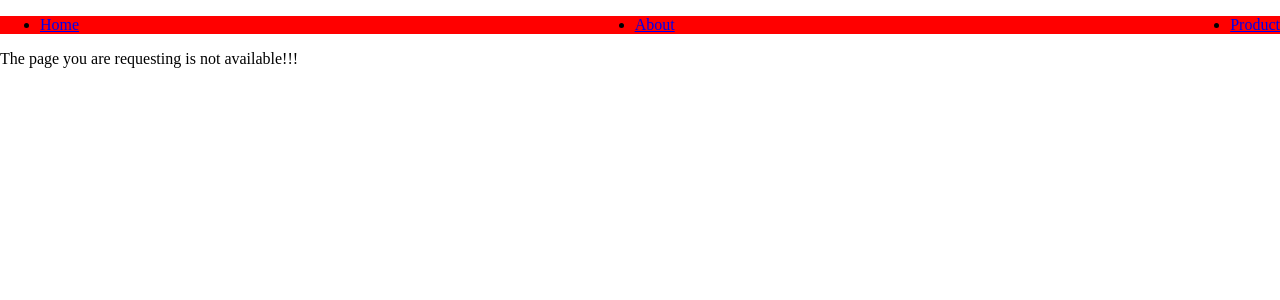
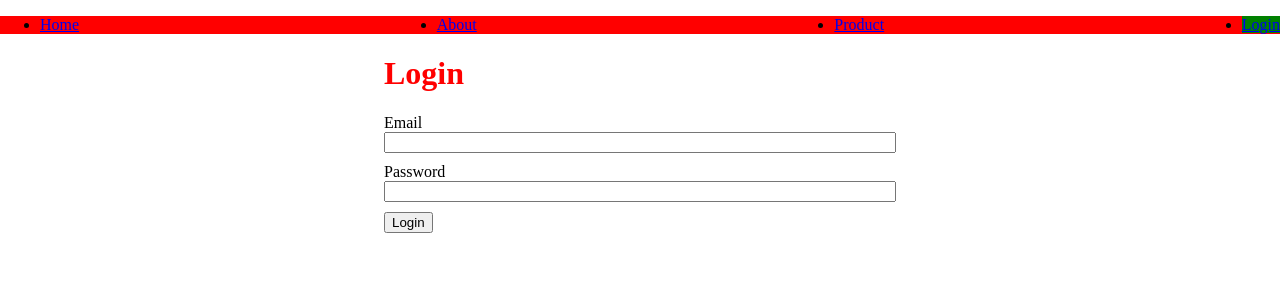
Before and after one commit to Alabi12/travel-app, a React (Vite) app: page /login in a window 1280 px wide. Shown: the top 300 px of the page. Built offline with nearby package versions, Linux system fonts and the light colour scheme.

Commit message:
add login section for user to login in to be directed to the sidebar and map container

```diff
--- a/src/App.jsx
+++ b/src/App.jsx
@@ -5,6 +5,7 @@ import About from "./pages/About";
 import Product from "./pages/Product";
 import PageNotFount from "./components/PageNotFount";
 import AppLayout from "./pages/AppLayout";
+import Login from "./pages/Login";
 
 function App() {
   return (
@@ -15,6 +16,7 @@ function App() {
           <Route path='about' element={<About />} />
           <Route path='product' element={<Product />} />
           <Route path='app' element={<AppLayout />} />
+          <Route path='login' element={<Login />} />
           <Route path='*' element={<PageNotFount />} />
         </Routes>
       </BrowserRouter>
--- /dev/null
+++ b/src/components/MapContainer.jsx
@@ -0,0 +1,7 @@
+function MapContainer() {
+  return (
+    <div>MapContainer</div>
+  )
+}
+
+export default MapContainer
--- a/src/components/PageNav.jsx
+++ b/src/components/PageNav.jsx
@@ -15,6 +15,9 @@ function PageNav() {
         <li>
           <NavLink to='/product'>Product</NavLink>
         </li>
+        <li>
+          <NavLink to='/login'>Login</NavLink>
+        </li>
       </ul>
     </nav>
   );
--- /dev/null
+++ b/src/components/Sidebar.jsx
@@ -0,0 +1,10 @@
+import styles from './Sidebar.module.css'
+function Sidebar() {
+  return (
+    <div className={styles.sidebar}>
+        Sidebar
+    </div>
+  )
+}
+
+export default Sidebar
--- /dev/null
+++ b/src/components/Sidebar.module.css
@@ -0,0 +1,4 @@
+.sidebar {
+    background-color: lightgray;
+    height: 100vh;
+}
--- a/src/pages/AppLayout.jsx
+++ b/src/pages/AppLayout.jsx
@@ -1,13 +1,16 @@
-import AppNav from "../components/AppNav"
-import PageNav from "../components/PageNav"
-
+import MapContainer from "../components/MapContainer"
+import Sidebar from "../components/Sidebar"
+import styles from './AppLayout.module.css'
 function AppLayout() {
   return (
-    <>
-    <PageNav />
-    <AppNav />
-    <div>AppLayout</div>
-    </>
+    <div className={styles.appContainer}>
+    <div>
+      <Sidebar />
+    </div>
+    <div>
+      <MapContainer />
+    </div>
+  </div>
 
   )
 }
--- /dev/null
+++ b/src/pages/AppLayout.module.css
@@ -0,0 +1,7 @@
+.appContainer {
+    display: flex;
+}
+
+.appContainer > div {
+    flex: 1;
+}
--- /dev/null
+++ b/src/pages/Login.jsx
@@ -0,0 +1,31 @@
+import PageNav from '../components/PageNav';
+import styles from './Login.module.css';
+function Login() {
+  return (
+    <>
+    <PageNav />
+    <div className={styles.login}>
+    <h1>Login</h1>
+    <form>
+      <div className={styles.marginTop}>
+        <label>Email</label>
+        <div>
+          <input type='text' aria-label='input-email' />
+        </div>
+      </div>
+      <div className={styles.marginTop}>
+        <label>Password</label>
+        <div>
+          <input type='password' aria-label='input-password' />
+        </div>
+        <div className={styles.marginTop}>
+          <button type='button'>Login</button>
+        </div>
+      </div>
+    </form>
+    </div>
+    </>
+  )
+}
+
+export default Login
--- /dev/null
+++ b/src/pages/Login.module.css
@@ -0,0 +1,16 @@
+.login {
+    width: 40%;
+    margin: auto;
+}
+
+.login h1 {
+    color: red;
+}
+
+.login input {
+    width: 100%;
+}
+
+.marginTop {
+    margin-top: 10px;
+}
```
Also changed, not shown: src/components/MapContainer.module.css (added).
